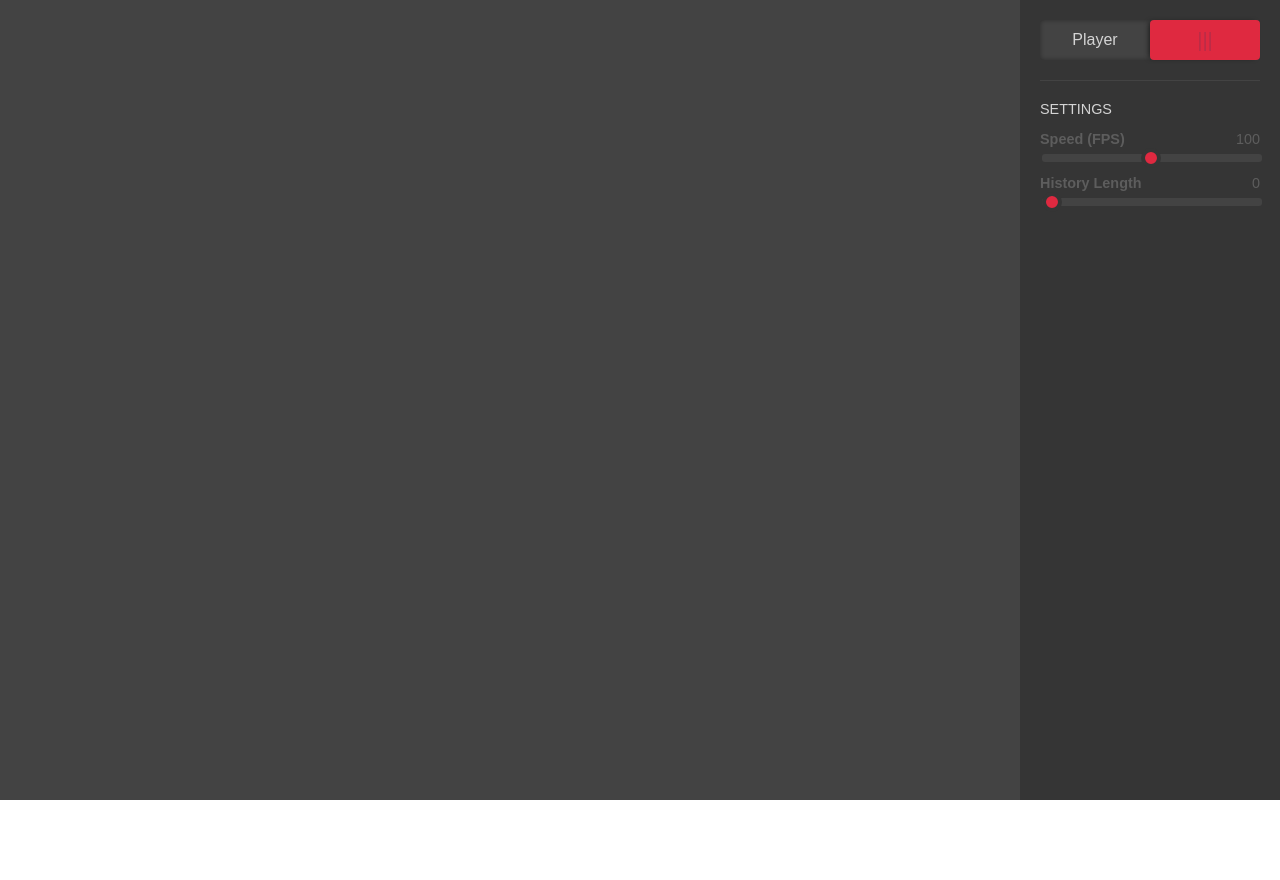
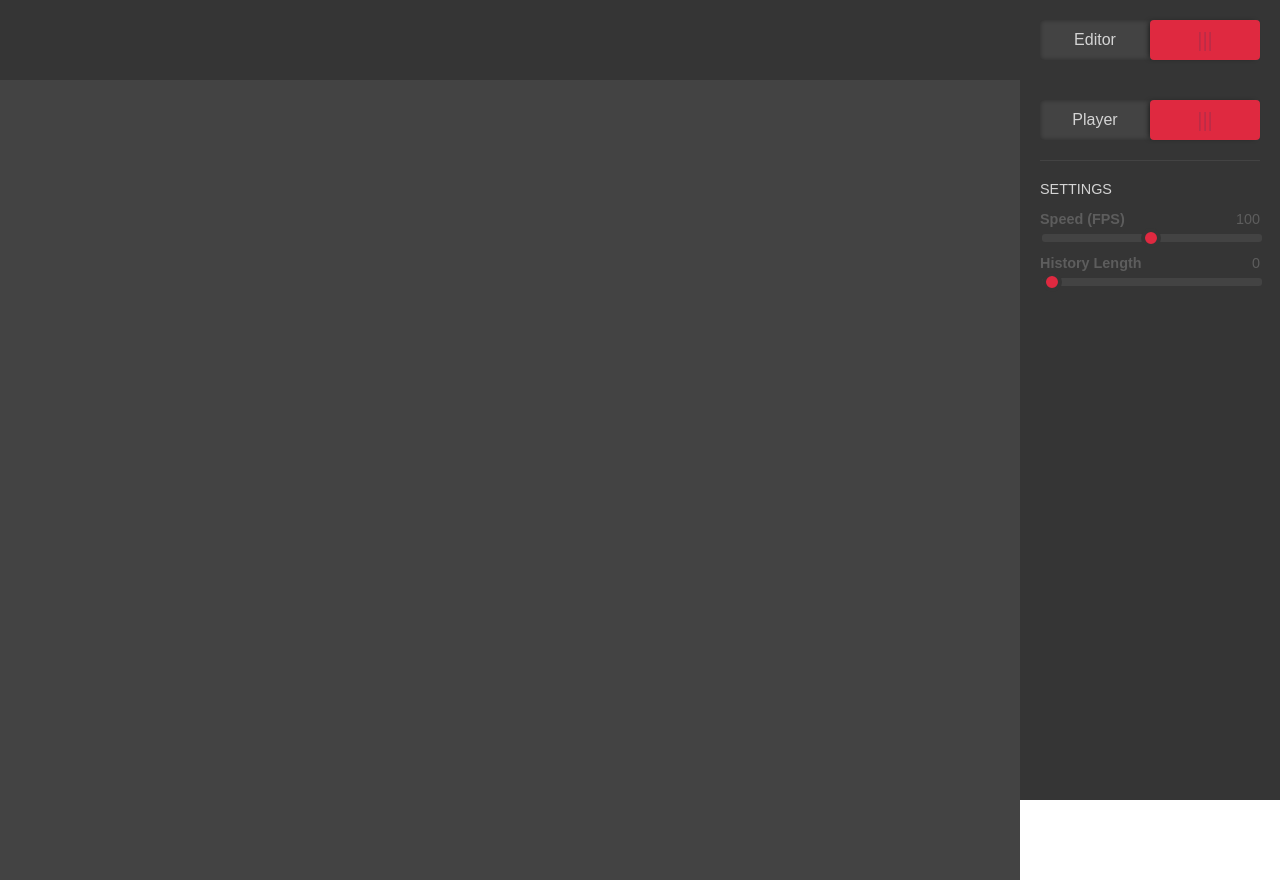
Before and after one commit to patallen/GameOfLife, a React app: page / in a window 1280 px wide. Before the commit the page ends 800 px from the top, so only its background shows below. Built offline with nearby package versions, Linux system fonts and the light colour scheme.

Commit message:
Add a header component

```diff
--- a/src/js/components/app.js
+++ b/src/js/components/app.js
@@ -1,5 +1,6 @@
 import React from 'react';
 
+import Header from '../containers/header';
 import Sidebar from '../containers/Sidebar';
 import GameView from '../containers/GameView';
 
@@ -7,7 +8,8 @@ import GameView from '../containers/GameView';
 export default class App extends React.Component {
     render() {
         return (
-            <div className="container">
+            <div>
+                <Header />
                 <Sidebar />
                 <GameView />
             </div>
--- /dev/null
+++ b/src/js/containers/header.js
@@ -0,0 +1,18 @@
+import React from 'react';
+import { ToggleButton } from '../components/ui/buttons';
+const GV_OPTIONS = [
+    {identifier: "EDITOR", display: "Editor"},
+    {identifier: "PLAYER", display: "Player"}
+];
+
+export default class Header extends React.Component {
+    render() {
+        return (
+            <div className="header">
+                <div className="toggle-button-case">
+                    <ToggleButton options={GV_OPTIONS} callback={(s) => {}} />
+                </div>
+            </div>
+        );
+    }
+}
--- a/src/scss/_layout.scss
+++ b/src/scss/_layout.scss
@@ -67,4 +67,17 @@
     background-color: $swatch-primary-dark;
     width: 100%;
     height: 100%;
+    &>div {
+        height: 100%;
+    }
 }
+.header {
+    height: $header-height;
+    .toggle-button-case {
+        padding: 20px;
+        padding-top: 20px;
+        margin: 0 auto;
+        float:right;
+        width: $sidebar-width;
+    }
+}
--- a/src/scss/_variables.scss
+++ b/src/scss/_variables.scss
@@ -7,3 +7,6 @@ $swatch-primary-dark: #353535;
 $swatch-primary-light: #434343;
 $swatch-white: #FFFFFF;
 $swatch-offwhite: #D4D4D4;
+
+
+$header-height: 80px;
```
